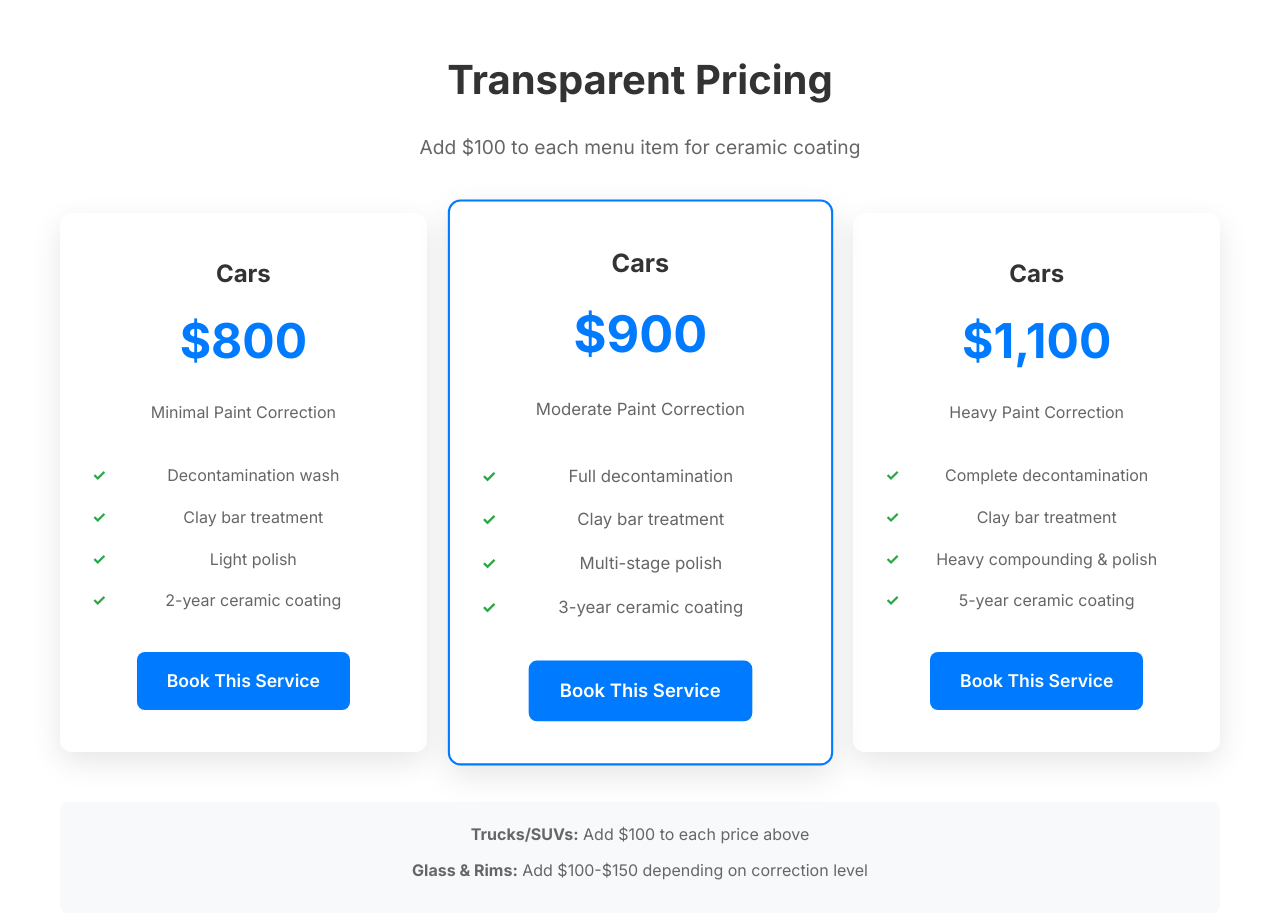
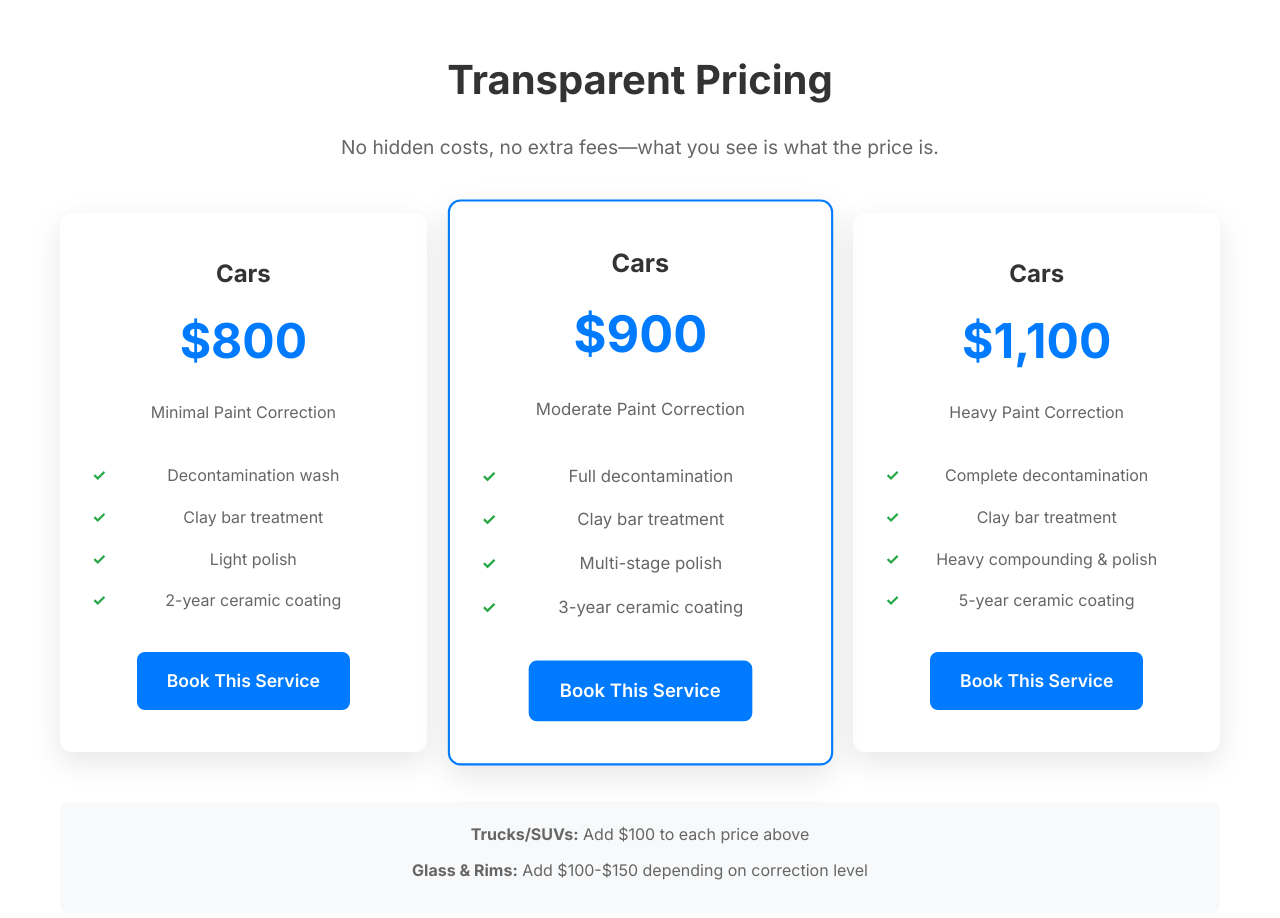
Before and after one commit to sugarcypher/final-flawless, a website: page public/index.html in a window 1280 px wide. Shown: the part 5620-6538 px from the top of the page. Drawn offline with Linux system fonts and the light colour scheme; no server answers.

Commit message:
Fix transparent pricing message and update calendar to respect booked dates

```diff
--- a/public/index.html
+++ b/public/index.html
@@ -249,7 +249,7 @@
     <section id="pricing" class="section light pricing-section">
       <div class="container">
         <h2>Transparent Pricing</h2>
-        <p class="sub">Add $100 to each menu item for ceramic coating</p>
+        <p class="sub">No hidden costs, no extra fees—what you see is what the price is.</p>
         <div class="pricing-grid">
           <div class="pricing-card">
             <h3>Cars</h3>
```
